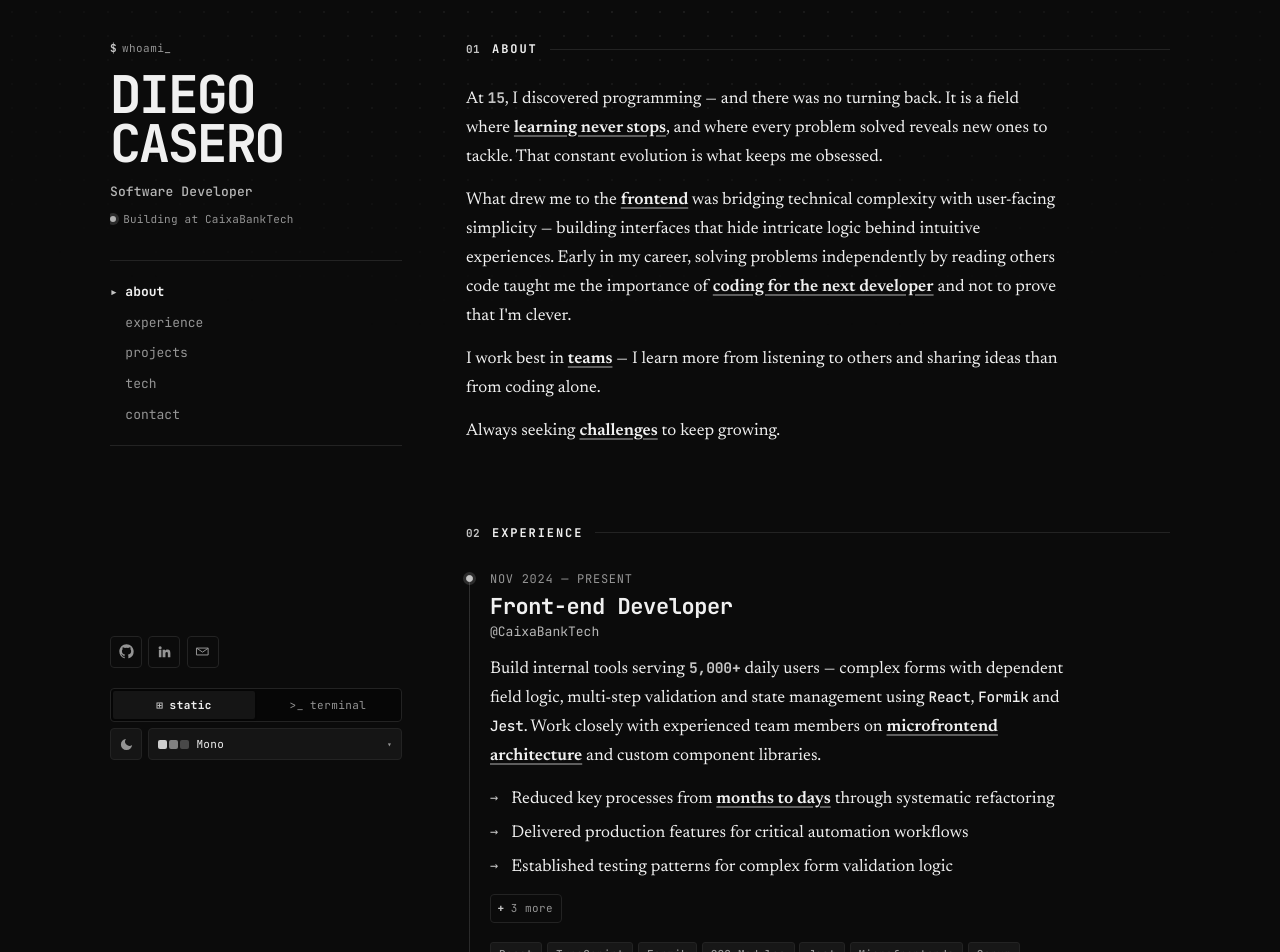
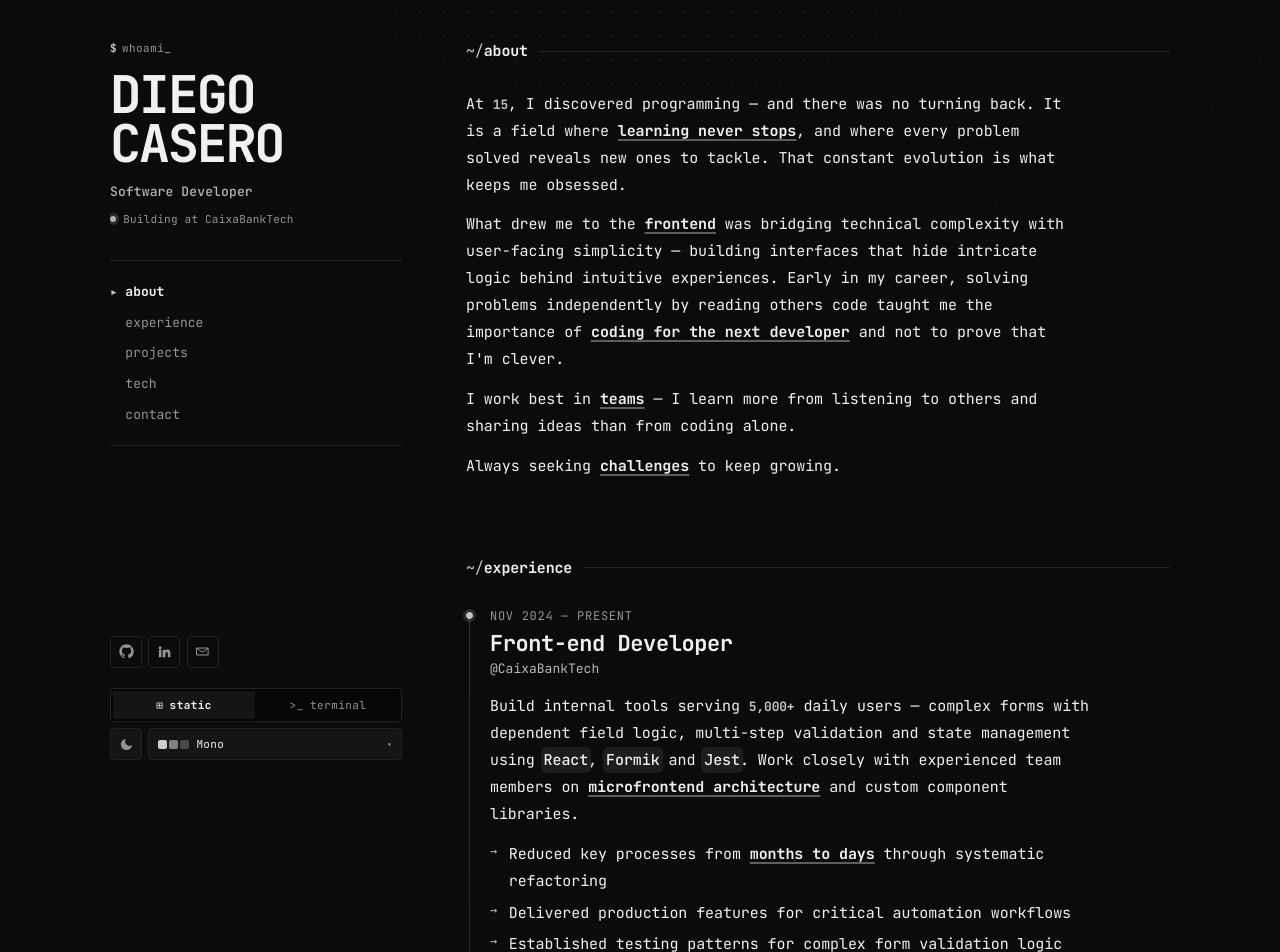
Before and after one commit to imcasero/my-website, a Svelte app: page / in a window 1280 px wide. Shown: the top 952 px of the page. Built offline with nearby package versions, Linux system fonts and the light colour scheme.

Commit message:
feat: refine version

```diff
--- a/index.html
+++ b/index.html
@@ -37,7 +37,7 @@
     <link rel="preconnect" href="https://fonts.googleapis.com" />
     <link rel="preconnect" href="https://fonts.gstatic.com" crossorigin />
     <link
-      href="https://fonts.googleapis.com/css2?family=JetBrains+Mono:ital,wght@0,400;0,500;0,700;1,400&family=Newsreader:ital,opsz,wght@0,6..72,400;0,6..72,500;0,6..72,600;1,6..72,400&display=swap"
+      href="https://fonts.googleapis.com/css2?family=JetBrains+Mono:ital,wght@0,400;0,500;0,700;1,400&display=swap"
       rel="stylesheet"
     />
   </head>
--- a/src/app.css
+++ b/src/app.css
@@ -21,8 +21,8 @@
     --text-xl: 1.875rem; /* 30px — big numbers */
     --text-display: clamp(2.5rem, 6vw, 3.25rem);
 
-    --measure: 62ch;
-    --leading-prose: 1.7;
+    --measure: 68ch;
+    --leading-prose: 1.8;
 
     /* ---- Shell ------------------------------------------------------ */
     --shell-max: 1140px;
@@ -36,7 +36,6 @@
     /* ---- Families --------------------------------------------------- */
     --font-mono: "JetBrains Mono", ui-monospace, SFMono-Regular, Menlo,
         "Cascadia Mono", Consolas, monospace;
-    --font-prose: "Newsreader", Georgia, "Times New Roman", serif;
     --font-sans: system-ui, -apple-system, sans-serif;
 }
 
@@ -214,7 +213,6 @@
     --color-terminal-cursor: var(--terminal-cursor);
 
     --font-family-mono: var(--font-mono);
-    --font-family-prose: var(--font-prose);
     --font-family-sans: var(--font-sans);
 }
 
@@ -332,10 +330,10 @@
        carries most of the hierarchy, so colour can stay scarce.
        -------------------------------------------------------------- */
     .prose {
-        font-family: var(--font-prose);
-        font-optical-sizing: auto;
-        font-size: var(--text-md);
+        font-family: var(--font-mono);
+        font-size: var(--text-base);
         line-height: var(--leading-prose);
+        letter-spacing: -0.005em;
         color: var(--foreground);
         max-width: var(--measure);
     }
@@ -347,11 +345,11 @@
     /* Conceptual emphasis — max two per paragraph. */
     .em {
         color: var(--foreground);
-        font-weight: 600;
+        font-weight: 700;
         text-decoration: underline;
         text-decoration-color: var(--rule-em);
         text-decoration-thickness: 1.5px;
-        text-underline-offset: 0.2em;
+        text-underline-offset: 0.22em;
         transition: text-decoration-color 0.2s ease;
     }
 
@@ -367,12 +365,17 @@
 
     /* Technical nouns. Mono inside serif already reads as "code", so
        these need no colour of their own. */
+    /* Inline code tint. The halo comes from a box-shadow spread rather than
+       padding, so it never opens a gap before a following comma or period. */
     .term {
         font-family: var(--font-mono);
-        font-size: 0.84em;
         font-weight: 500;
         color: var(--foreground);
-        letter-spacing: -0.01em;
+        background: color-mix(in oklch, var(--foreground) 8%, transparent);
+        box-shadow: 0 0 0 0.2em
+            color-mix(in oklch, var(--foreground) 8%, transparent);
+        border-radius: 2px;
+        white-space: nowrap;
     }
 
     /* ---- Metadata --------------------------------------------------- */
@@ -480,7 +483,6 @@
     .terminal-render .em,
     .terminal-render .key,
     .terminal-render .term {
-        font-family: var(--font-mono);
         font-size: var(--text-sm);
         line-height: 1.65;
     }
@@ -502,6 +504,8 @@
 
     .terminal-render .term {
         color: var(--terminal-prompt);
+        background: transparent;
+        box-shadow: none;
     }
 
     .terminal-render .surface {
--- a/src/lib/components/StaticView/About/About.svelte
+++ b/src/lib/components/StaticView/About/About.svelte
@@ -3,7 +3,7 @@
 </script>
 
 <section id="about" aria-labelledby="about-heading">
-    <SectionHeading num="01" label="about" id="about-heading" />
+    <SectionHeading path="about" id="about-heading" />
 
     <div class="prose">
         <p>
--- a/src/lib/components/StaticView/Contact/Contact.svelte
+++ b/src/lib/components/StaticView/Contact/Contact.svelte
@@ -23,7 +23,7 @@
 </script>
 
 <section id="contact" aria-labelledby="contact-heading">
-    <SectionHeading num="05" label="contact" id="contact-heading" />
+    <SectionHeading path="contact" id="contact-heading" />
 
     <ul class="rows">
         {#each contacts as contact}
--- a/src/lib/components/StaticView/Experience/Experience.svelte
+++ b/src/lib/components/StaticView/Experience/Experience.svelte
@@ -94,7 +94,7 @@
 </script>
 
 <section id="experience" aria-labelledby="experience-heading">
-    <SectionHeading num="02" label="experience" id="experience-heading" />
+    <SectionHeading path="experience" id="experience-heading" />
 
     <ol class="timeline">
         {#each experiences as exp}
--- a/src/lib/components/StaticView/Projects/Projects.svelte
+++ b/src/lib/components/StaticView/Projects/Projects.svelte
@@ -51,7 +51,7 @@
 </script>
 
 <section id="projects" aria-labelledby="projects-heading">
-    <SectionHeading num="03" label="projects" id="projects-heading" />
+    <SectionHeading path="projects" id="projects-heading" />
 
     <div class="grid">
         {#each projects as project}
@@ -240,10 +240,9 @@
     }
 
     .desc {
-        font-family: var(--font-prose);
-        font-optical-sizing: auto;
-        font-size: var(--text-base);
-        line-height: 1.55;
+        font-family: var(--font-mono);
+        font-size: var(--text-sm);
+        line-height: 1.7;
         color: var(--muted-foreground);
     }
 
--- a/src/lib/components/StaticView/TechStack/TechStack.svelte
+++ b/src/lib/components/StaticView/TechStack/TechStack.svelte
@@ -11,7 +11,7 @@
 </script>
 
 <section id="tech-stack" aria-labelledby="tech-stack-heading">
-    <SectionHeading num="04" label="tech stack" id="tech-stack-heading" />
+    <SectionHeading path="tech-stack" id="tech-stack-heading" />
 
     <dl class="groups">
         {#each groups as group}
--- a/src/lib/components/shared/SectionHeading.svelte
+++ b/src/lib/components/shared/SectionHeading.svelte
@@ -1,16 +1,17 @@
 <script lang="ts">
     interface Props {
-        num: string;
-        label: string;
+        /** Path segment under ~, e.g. "about" -> ~/about */
+        path: string;
         id: string;
     }
 
-    let { num, label, id }: Props = $props();
+    let { path, id }: Props = $props();
 </script>
 
 <header class="sec-head">
-    <span class="num" aria-hidden="true">{num}</span>
-    <h2 {id} class="label">{label}</h2>
+    <h2 {id} class="path">
+        <span class="home" aria-hidden="true">~/</span>{path}
+    </h2>
     <span class="rule" aria-hidden="true"></span>
 </header>
 
@@ -22,23 +23,18 @@
         margin-bottom: 1.75rem;
     }
 
-    .num {
+    .path {
         font-family: var(--font-mono);
-        font-size: var(--text-2xs);
+        font-size: var(--text-base);
         font-weight: 700;
-        color: var(--role-prompt);
-        letter-spacing: 0.04em;
+        letter-spacing: -0.01em;
+        color: var(--foreground);
         flex-shrink: 0;
     }
 
-    .label {
-        font-family: var(--font-mono);
-        font-size: var(--text-xs);
-        font-weight: 700;
-        text-transform: uppercase;
-        letter-spacing: 0.16em;
-        color: var(--foreground);
-        flex-shrink: 0;
+    .home {
+        color: var(--role-prompt);
+        font-weight: 400;
     }
 
     .rule {
```
